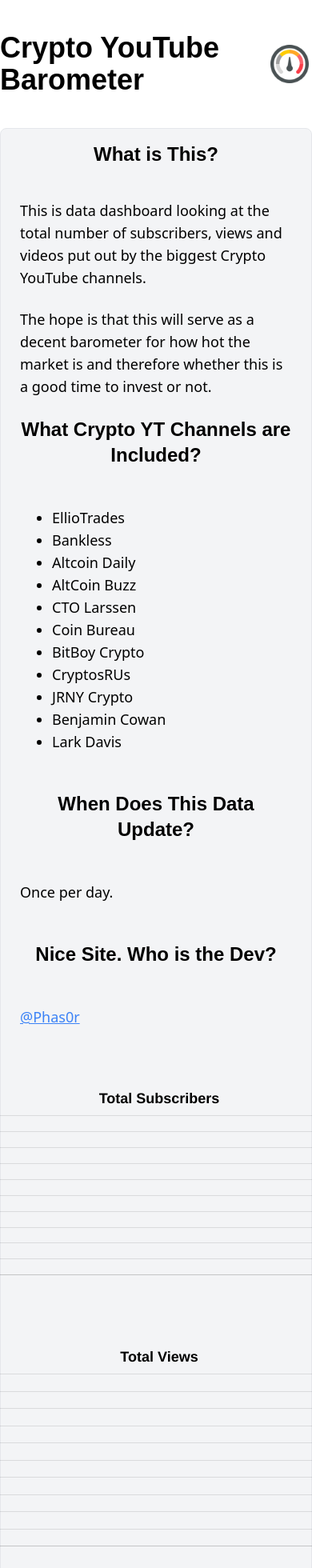
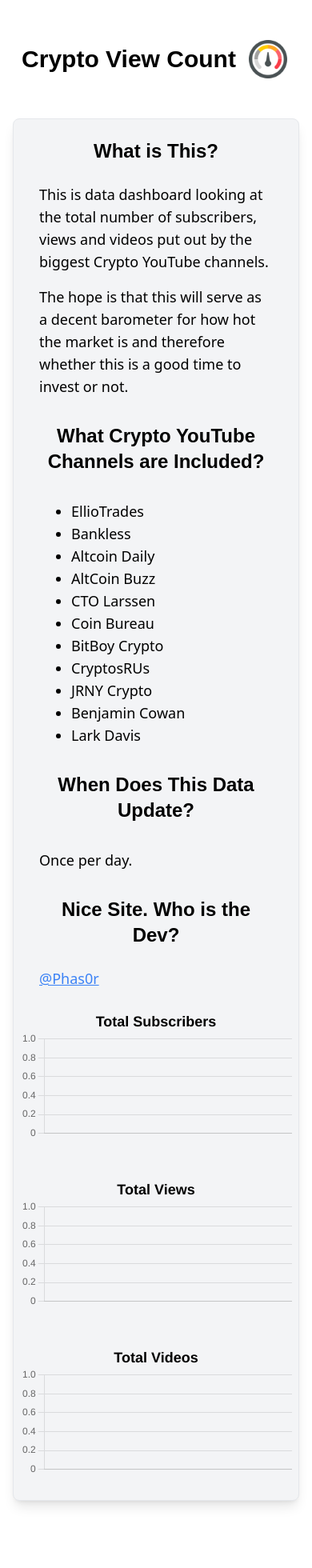
Before and after one commit to Phasor/youtube-crypto, a Next.js app: page / in a window 390 px wide. Shown: the top 1960 px of the page at 80% size. After the commit the page ends 1916 px from the top, so only its background shows below. Built offline with nearby package versions, Linux system fonts and the light colour scheme; no server answers; a web font is replaced by a local one.

Commit message:
styles mobile page

```diff
--- a/components/Subscribers.js
+++ b/components/Subscribers.js
@@ -73,7 +73,6 @@
         {
           fill: true,
           label: 'Dataset 2',
-          // data: labels.map(() => faker.datatype.number({ min: 0, max: 1000 })),
           data: totalSubscribers ? totalSubscribers.map((obj) => obj.count ) : [],
           borderColor: 'rgb(53, 162, 235)',
           backgroundColor: 'rgba(53, 162, 235, 0.5)',
@@ -83,7 +82,7 @@
 
 
   return (
-    < div className='h-full min-w-[550px] my-5 p-6 ml-2'>
+    < div className='h-full w-full sm:min-w-[550px] my-5 sm:p-6 sm:ml-2 flex justify-center'>
         { totalSubscribers ? (
             <Line options={options} data={data} />
             ) : (
--- a/components/Videos.js
+++ b/components/Videos.js
@@ -81,7 +81,7 @@
 
 
   return (
-    <div className='h-full min-w-[550px] my-5 p-2 ml-2'>
+    <div className='h-full w-full sm:min-w-[550px] my-5 sm:p-6 sm:ml-2 flex justify-center'>
         { totalVideos ? (
             <Line options={options} data={data} />
             ) : (
--- a/components/Views.js
+++ b/components/Views.js
@@ -80,7 +80,7 @@
 
 
   return (
-    <div className='h-full min-w-[550px] my-5 p-2 ml-2'>
+    <div className='h-full w-full sm:min-w-[550px] my-5 sm:p-6 sm:ml-2 flex justify-center'>
         { totalViews ? (
             <Line options={options} data={data} />
             ) : (
--- a/pages/index.js
+++ b/pages/index.js
@@ -7,7 +7,7 @@
 export default function Home() {
 
   return (
-    <>
+    <div className='overflow-x-hidden'>
       <Head>
         <title>Create Next App</title>
         <meta name="description" content="Generated by create next app" />
@@ -15,8 +15,10 @@
       </Head>
       <div className='flex min-h-screen w-screen justify-center items-center overflow-x-hidden overflow-y-auto'>
         <div className='flex flex-col justify-center items-center'>
-          <div className='flex space-x-3 justify-center items-center'>
-            <h1 className=" text-4xl font-leckton font-semibold my-10 mx-auto">Crypto YouTube Barometer</h1>
+
+          {/* Header */}
+          <div className='flex space-x-3 justify-center items-center p-4'>
+            <h1 className="text-3xl md:text-5xl text-center font-leckton font-semibold my-10 mx-auto">Crypto View Count</h1>
             <Image
               src='/meter.png'
               alt='meter'
@@ -26,21 +28,18 @@
             />
           </div>
 
-          <div className='grid grid-cols-1 md:grid-cols-2 max-w-6xl bg-gray-100 border rounded-lg shadow-lg mb-10'>
+          <div className='p-2 mx-4 grid grid-cols-1 md:grid-cols-2 max-w-6xl bg-gray-100 border rounded-lg shadow-lg mb-10'>
+
             {/* Text */}
             <div className=''>
               <div>
-                <h2 className='p-4 text-2xl font-leckton font-semibold mx-auto text-center'>What is This?</h2>
+                <h2 className='px-6 py-4 text-2xl font-leckton font-semibold mx-auto text-center'>What is This?</h2>
+              </div>
+              <p className='px-6 py-2 text-lg'>This is data dashboard looking at the total number of subscribers, views and videos put out by the biggest Crypto YouTube channels.</p>
+              <p className='px-6 py-2 text-lg'>The hope is that this will serve as a decent barometer for how hot the market is and therefore whether this is a good time to invest or not.</p>
 
-
-
-
-              </div>
-              <p className='p-6 text-lg'>This is data dashboard looking at the total number of subscribers, views and videos put out by the biggest Crypto YouTube channels.</p>
-              <p className='px-6 text-lg'>The hope is that this will serve as a decent barometer for how hot the market is and therefore whether this is a good time to invest or not.</p>
-
-              <h2 className='p-6 text-2xl font-leckton font-semibold mx-auto text-center'>What Crypto YT Channels are Included?</h2>
-              <ul className='p-6 list-disc ml-10'>
+              <h2 className='p-6 text-2xl font-leckton font-semibold mx-auto text-center'>What Crypto YouTube Channels are Included?</h2>
+              <ul className='px-6 py-2 list-disc ml-10'>
                 <li className='text-lg'>EllioTrades</li>
                 <li className=' text-lg'>Bankless</li>
                 <li className=' text-lg'>Altcoin Daily</li>
@@ -55,16 +54,16 @@
               </ul>
 
               <h2 className='p-6 text-2xl font-leckton font-semibold mx-auto text-center'>When Does This Data Update?</h2>
-              <p className='p-6 text-lg'>Once per day.</p>
+              <p className='px-6 py-2 text-lg'>Once per day.</p>
 
               <h2 className='p-6 text-2xl font-leckton font-semibold mx-auto text-center'>Nice Site. Who is the Dev?</h2>
-              <a className='cursor-pointer' href="https://twitter.com/phas0r" target="_blank" rel="noopener noreferrer"><p className='p-6 text-lg underline text-blue-500'>@Phas0r</p></a>
+              <a className='cursor-pointer' href="https://twitter.com/phas0r" target="_blank" rel="noopener noreferrer"><p className='px-6 text-lg underline text-blue-500'>@Phas0r</p></a>
 
             </div>
 
 
             {/* Graphs */}
-            <div className="flex flex-col items-center">
+            <div className="flex flex-col items-center justify-center">
               <Subscribers/>
               <Views/>
               <Videos/>
@@ -73,6 +72,6 @@
 
         </div>
       </div>
-    </>
+    </div>
   )
 }
```
